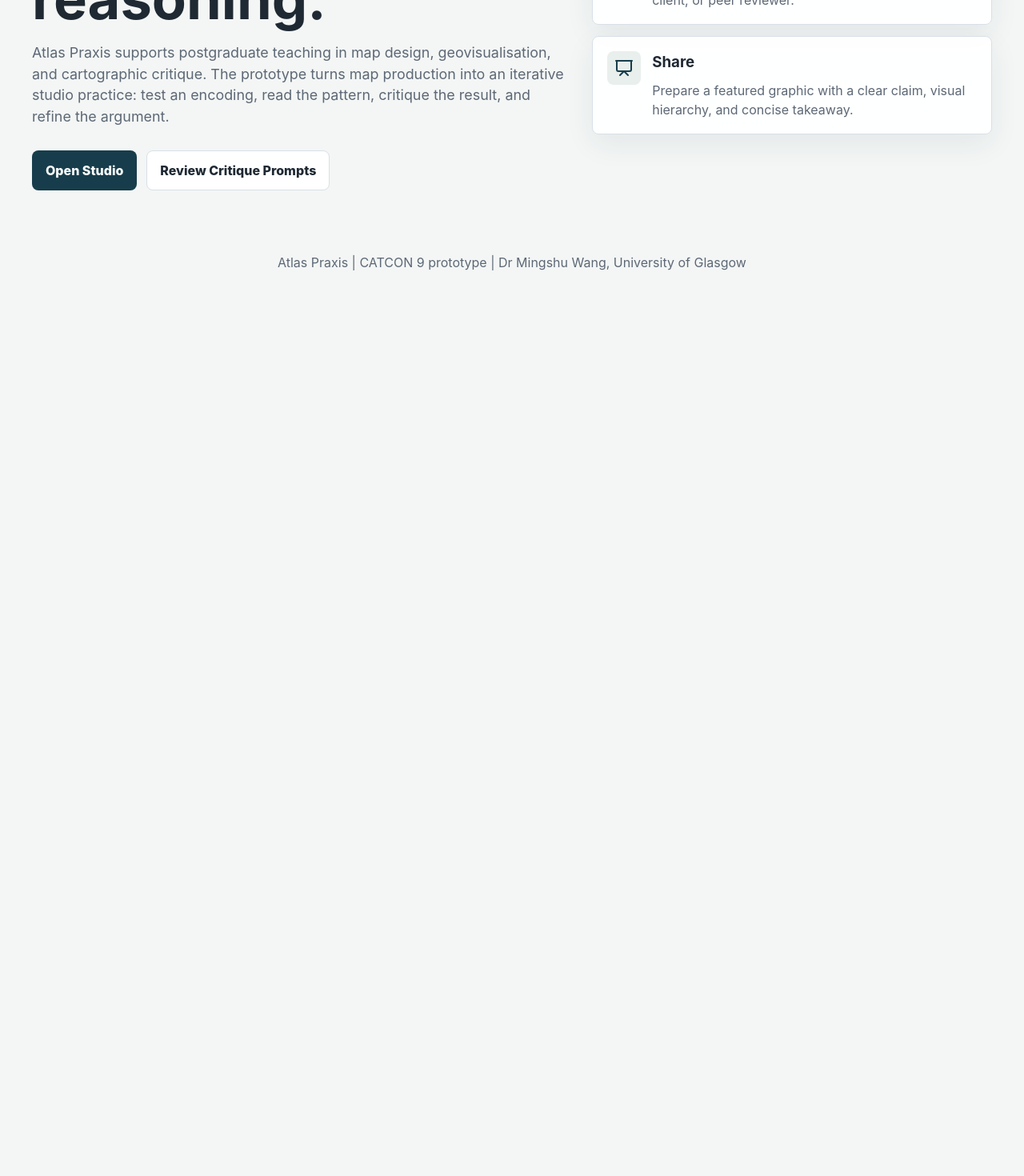
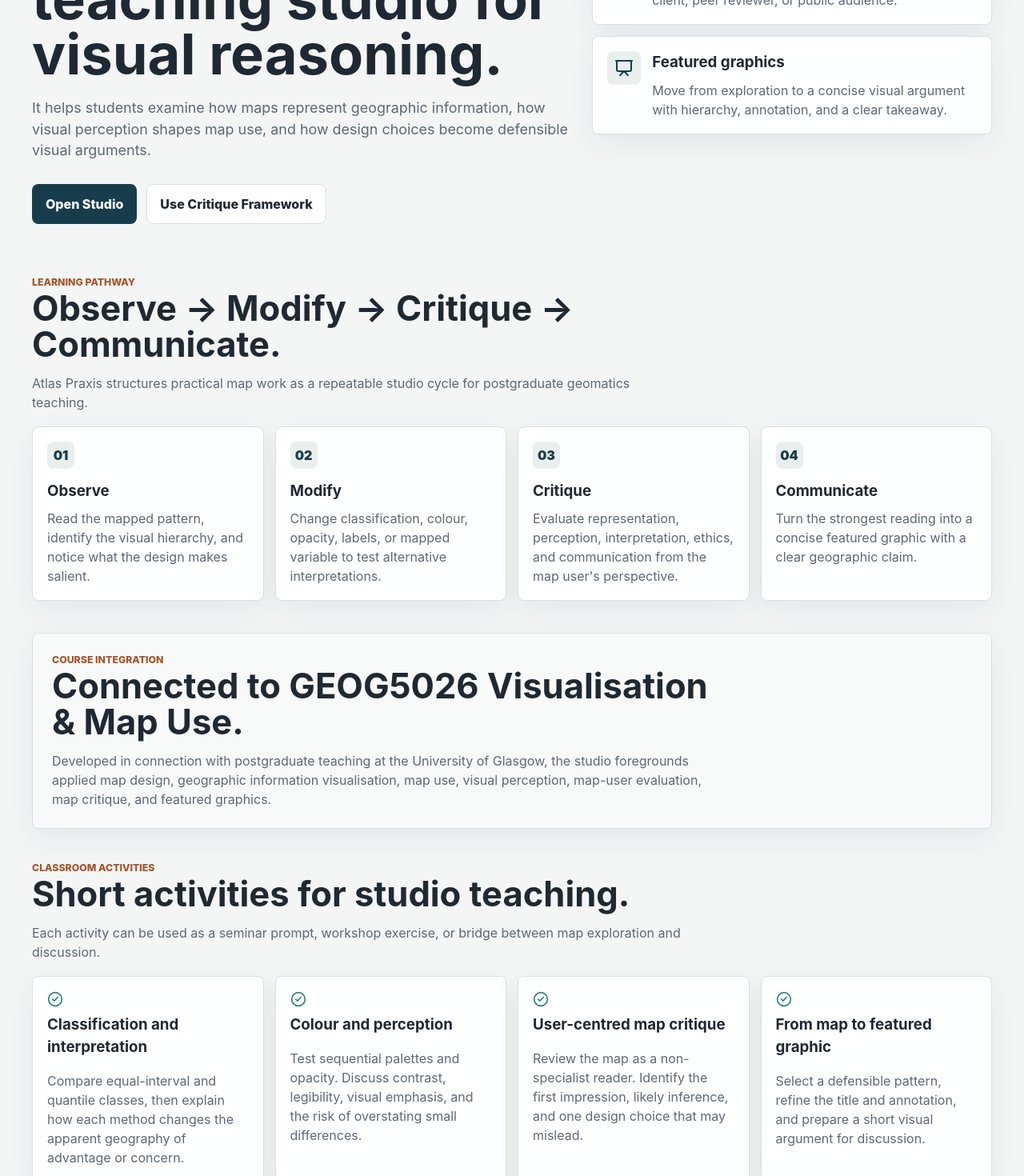
Before and after one commit to mingshuwang/atlas-praxis, a React (Vite) app: page / in a window 1280 px wide. Shown: the part 340-1810 px from the top of the page at 80% size. Before the commit the page ends 800 px from the top, so only its background shows below. Built offline with nearby package versions, Linux system fonts and the light colour scheme.

Commit message:
Add course-embedded teaching content

```diff
--- a/src/main.jsx
+++ b/src/main.jsx
@@ -2,13 +2,15 @@
 import { createRoot } from "react-dom/client";
 import {
   BookOpen,
+  CheckCircle2,
   Eye,
   Layers,
   Map,
   MessageSquareText,
+  Palette,
   Presentation,
+  Route,
   SlidersHorizontal,
-  Sparkles,
 } from "lucide-react";
 import geojsonText from "./data/glasgow-learning-districts.geojson?raw";
 import "./style.css";
@@ -59,6 +61,48 @@
   ["critique", "Critique"],
   ["featured", "Featured Graphics"],
   ["about", "About"],
+];
+
+const learningPathway = [
+  ["Observe", "Read the mapped pattern, identify the visual hierarchy, and notice what the design makes salient."],
+  ["Modify", "Change classification, colour, opacity, labels, or mapped variable to test alternative interpretations."],
+  ["Critique", "Evaluate representation, perception, interpretation, ethics, and communication from the map user's perspective."],
+  ["Communicate", "Turn the strongest reading into a concise featured graphic with a clear geographic claim."],
+];
+
+const classroomActivities = [
+  {
+    title: "Classification and interpretation",
+    text: "Compare equal-interval and quantile classes, then explain how each method changes the apparent geography of advantage or concern.",
+  },
+  {
+    title: "Colour and perception",
+    text: "Test sequential palettes and opacity. Discuss contrast, legibility, visual emphasis, and the risk of overstating small differences.",
+  },
+  {
+    title: "User-centred map critique",
+    text: "Review the map as a non-specialist reader. Identify the first impression, likely inference, and one design choice that may mislead.",
+  },
+  {
+    title: "From map to featured graphic",
+    text: "Select a defensible pattern, refine the title and annotation, and prepare a short visual argument for discussion.",
+  },
+];
+
+const critiqueFramework = [
+  ["Representation", "What data, geography, scale, and classification choices define the map's version of reality?"],
+  ["Perception", "How do colour, contrast, symbols, labels, and layout guide attention?"],
+  ["Interpretation", "What claim will a reader likely make from the map, and what alternatives remain plausible?"],
+  ["Ethics", "Where might uncertainty, omission, aggregation, or audience assumptions affect responsible use?"],
+  ["Communication", "Does the graphic make one clear geographic argument for its intended audience?"],
+];
+
+const featuredChecklist = [
+  "The title states a geographic claim rather than only naming a variable.",
+  "The classification and colour choices support the intended interpretation.",
+  "The map hierarchy leads from pattern to explanation.",
+  "Annotations clarify exceptions, uncertainty, or important local context.",
+  "The final takeaway is concise enough for a short presentation.",
 ];
 
 function valuesFor(metric) {
@@ -172,28 +216,71 @@
 
 function Home({ setActive }) {
   return (
-    <main className="page home-layout">
-      <section className="intro-panel">
-        <p className="eyebrow">CATCON 9 initial prototype | GEOG5026 Visualisation & Map Use</p>
-        <h1>An open geomatics studio for visual reasoning.</h1>
+    <main className="page">
+      <section className="home-layout">
+        <div className="intro-panel">
+          <p className="eyebrow">Open geomatics teaching studio</p>
+          <h1>Atlas Praxis is an open geomatics teaching studio for visual reasoning.</h1>
           <p className="large">
-          Atlas Praxis supports postgraduate teaching in map design, geovisualisation, and cartographic critique.
-          The prototype turns map production into an iterative studio practice: test an encoding, read the pattern,
-          critique the result, and refine the argument.
+            It helps students examine how maps represent geographic information, how visual perception shapes map use,
+            and how design choices become defensible visual arguments.
           </p>
           <div className="button-row">
             <button className="primary" onClick={() => setActive("studio")}>
               Open Studio
             </button>
             <button className="secondary" onClick={() => setActive("critique")}>
-            Review Critique Prompts
+              Use Critique Framework
             </button>
           </div>
+        </div>
+        <section className="teaching-flow" aria-label="Core teaching uses">
+          <Feature icon={<Eye />} title="Visual reasoning" text="Compare how classification, colour, opacity, and labels shape visible spatial patterns." />
+          <Feature icon={<MessageSquareText />} title="Map-user evaluation" text="Assess the map from the perspective of a reader, client, peer reviewer, or public audience." />
+          <Feature icon={<Presentation />} title="Featured graphics" text="Move from exploration to a concise visual argument with hierarchy, annotation, and a clear takeaway." />
         </section>
-      <section className="teaching-flow" aria-label="Teaching flow">
-        <Feature icon={<Eye />} title="See" text="Compare how classification, colour, opacity, and labels shape visible spatial patterns." />
-        <Feature icon={<MessageSquareText />} title="Critique" text="Evaluate the map from the perspective of a reader, client, or peer reviewer." />
-        <Feature icon={<Presentation />} title="Share" text="Prepare a featured graphic with a clear claim, visual hierarchy, and concise takeaway." />
+      </section>
+
+      <section className="section-block">
+        <SectionHeader
+          eyebrow="Learning pathway"
+          title="Observe -> Modify -> Critique -> Communicate."
+          text="Atlas Praxis structures practical map work as a repeatable studio cycle for postgraduate geomatics teaching."
+        />
+        <div className="pathway-grid">
+          {learningPathway.map(([title, text], index) => (
+            <article className="pathway-card" key={title}>
+              <span>{String(index + 1).padStart(2, "0")}</span>
+              <h3>{title}</h3>
+              <p>{text}</p>
+            </article>
+          ))}
+        </div>
+      </section>
+
+      <section className="section-block course-band">
+        <SectionHeader
+          eyebrow="Course integration"
+          title="Connected to GEOG5026 Visualisation & Map Use."
+          text="Developed in connection with postgraduate teaching at the University of Glasgow, the studio foregrounds applied map design, geographic information visualisation, map use, visual perception, map-user evaluation, map critique, and featured graphics."
+        />
+      </section>
+
+      <section className="section-block">
+        <SectionHeader
+          eyebrow="Classroom activities"
+          title="Short activities for studio teaching."
+          text="Each activity can be used as a seminar prompt, workshop exercise, or bridge between map exploration and discussion."
+        />
+        <div className="activity-grid">
+          {classroomActivities.map((activity) => (
+            <article className="activity-card" key={activity.title}>
+              <CheckCircle2 size={20} aria-hidden="true" />
+              <h3>{activity.title}</h3>
+              <p>{activity.text}</p>
+            </article>
+          ))}
+        </div>
       </section>
     </main>
   );
@@ -210,6 +297,16 @@
         <p>{text}</p>
       </div>
     </article>
+  );
+}
+
+function SectionHeader({ eyebrow, title, text }) {
+  return (
+    <div className="section-header">
+      <p className="eyebrow">{eyebrow}</p>
+      <h2>{title}</h2>
+      <p>{text}</p>
+    </div>
   );
 }
 
@@ -420,26 +517,23 @@
 }
 
 function Critique() {
-  const prompts = [
-    ["Purpose", "What claim is the map designed to support, and is that claim visible without explanation?"],
-    ["Perception", "Which colours, symbols, labels, or contrasts guide attention first?"],
-    ["Data portrayal", "Is the classification method appropriate for the data and the teaching question?"],
-    ["Map user", "What would a non-specialist reader infer, and where might they be misled?"],
-    ["Revision", "What single design change would most improve interpretation?"],
-  ];
-
   return (
     <main className="page two-column">
       <section className="intro-panel compact">
-        <p className="eyebrow">Structured map critique</p>
+        <p className="eyebrow">Critique framework</p>
         <h2>From looking at maps to reasoning with maps.</h2>
         <p>
-          These prompts support seminar discussion, peer review, and revision of postgraduate mapping work. They
-          focus attention on evidence, interpretation, audience, and design responsibility.
+          The framework helps students evaluate a map as a designed argument. It can be used during peer review,
+          seminar discussion, or revision of a geographic visual.
         </p>
+        <div className="button-row">
+          <button className="secondary" onClick={() => window.print()}>
+            Print Framework
+          </button>
+        </div>
       </section>
       <section className="prompt-list">
-        {prompts.map(([title, text], idx) => (
+        {critiqueFramework.map(([title, text], idx) => (
           <article className="prompt-card" key={title}>
             <span>{String(idx + 1).padStart(2, "0")}</span>
             <h3>{title}</h3>
@@ -456,29 +550,28 @@
     <main className="page featured-layout">
       <section className="feature-poster">
         <p className="eyebrow">Featured graphics</p>
-        <h2>One visual argument, clearly framed.</h2>
+        <h2>From map exploration to a presentation-ready geographic visual.</h2>
         <div className="poster-box">
           <div className="poster-map" aria-hidden="true">
             <Map size={72} />
           </div>
           <div>
-            <h3>Where does accessibility concentrate?</h3>
+            <h3>Make one defensible claim visible.</h3>
             <p>
-              A strong featured graphic combines a purposeful map, a precise title, selected annotation, and a
-              concise interpretation for a defined audience.
+              Start with the Studio, test alternative encodings, choose the clearest interpretation, and refine the
+              output into a graphic that can support short oral discussion.
             </p>
           </div>
+        </div>
+        <div className="featured-steps" aria-label="Featured graphics workflow">
+          {["Explore the pattern", "Choose the claim", "Refine hierarchy", "Add context", "Present the takeaway"].map((step) => (
+            <span key={step}>{step}</span>
+          ))}
         </div>
       </section>
       <aside className="checklist">
         <h3>Publication checklist</h3>
-        {[
-          "The title states the geographic argument.",
-          "The classification method is defensible.",
-          "The hierarchy leads from pattern to interpretation.",
-          "Annotations explain important exceptions.",
-          "The takeaway is ready for oral presentation.",
-        ].map((item) => (
+        {featuredChecklist.map((item) => (
           <label key={item}>
             <input type="checkbox" /> {item}
           </label>
@@ -498,14 +591,20 @@
         <p className="eyebrow">Open-source teaching software</p>
         <h2>Built for postgraduate geomatics education.</h2>
         <p>
-          Atlas Praxis is aligned with GEOG5026 Visualisation & Map Use at the University of Glasgow. The prototype
-          supports applied map design, geovisualisation, map use, critique, and featured-graphics communication.
+          Atlas Praxis is developed in connection with GEOG5026 Visualisation & Map Use at the University of Glasgow.
+          It supports applied map design, geographic information visualisation, map use, visual perception, critique,
+          and featured-graphics communication.
+        </p>
+        <p className="about-note">
+          Project note: early development has also been shaped by CATCON 9 evaluation and open cartographic education
+          goals.
         </p>
       </section>
       <section className="roadmap">
-        <Feature icon={<BookOpen />} title="Pedagogical alignment" text="Supports visual perception, data portrayal, map user evaluation, and seminar discussion." />
+        <Feature icon={<BookOpen />} title="Teaching alignment" text="Supports visual perception, representation, interpretation, user evaluation, critique, and oral discussion." />
         <Feature icon={<Layers />} title="Portable implementation" text="Runs as a static React/Vite application with bundled demonstration data and no map token." />
-        <Feature icon={<Sparkles />} title="Roadmap" text="Next modules: side-by-side comparison, critique export, web mapping labs, and geodatabase design exercises." />
+        <Feature icon={<Route />} title="Learning pathway" text="Guides learners from observing a pattern to modifying a design, critiquing the result, and communicating a claim." />
+        <Feature icon={<Palette />} title="Roadmap" text="Next modules: comparison mode, printable instructor materials, web mapping labs, and geodatabase design exercises." />
       </section>
     </main>
   );
@@ -522,7 +621,7 @@
       {active === "critique" && <Critique />}
       {active === "featured" && <FeaturedGraphics />}
       {active === "about" && <About />}
-      <footer>Atlas Praxis | CATCON 9 prototype | Dr Mingshu Wang, University of Glasgow</footer>
+      <footer>Atlas Praxis | Open geomatics teaching studio | University of Glasgow</footer>
     </div>
   );
 }
--- a/src/style.css
+++ b/src/style.css
@@ -161,6 +161,19 @@
   padding-top: 6px;
 }
 
+.section-block {
+  margin-top: 40px;
+}
+
+.section-header {
+  max-width: 820px;
+  margin-bottom: 18px;
+}
+
+.section-header p {
+  margin-bottom: 0;
+}
+
 .feature-card,
 .map-panel,
 .control-panel,
@@ -168,7 +181,10 @@
 .feature-poster,
 .checklist,
 .legend-panel,
-.reading-panel {
+.reading-panel,
+.pathway-card,
+.activity-card,
+.course-band {
   background: rgba(255, 255, 255, 0.96);
   border: 1px solid var(--line);
   border-radius: var(--radius);
@@ -267,6 +283,55 @@
 .prompt-list {
   display: grid;
   gap: 14px;
+}
+
+.pathway-grid,
+.activity-grid {
+  display: grid;
+  grid-template-columns: repeat(4, minmax(0, 1fr));
+  gap: 14px;
+}
+
+.pathway-card,
+.activity-card {
+  padding: 18px;
+}
+
+.pathway-card span {
+  display: inline-flex;
+  align-items: center;
+  justify-content: center;
+  width: 34px;
+  height: 34px;
+  margin-bottom: 14px;
+  border-radius: var(--radius);
+  background: var(--soft);
+  color: var(--accent-dark);
+  font-weight: 900;
+}
+
+.pathway-card p,
+.activity-card p {
+  margin-bottom: 0;
+}
+
+.activity-card {
+  display: grid;
+  align-content: start;
+  gap: 8px;
+}
+
+.activity-card svg {
+  color: var(--accent);
+}
+
+.course-band {
+  padding: 24px;
+  background: #f8faf9;
+}
+
+.course-band .section-header {
+  margin-bottom: 0;
 }
 
 .feature-card {
@@ -563,11 +628,35 @@
   gap: 14px;
 }
 
+.featured-steps {
+  display: flex;
+  flex-wrap: wrap;
+  gap: 8px;
+  margin-top: 22px;
+}
+
+.featured-steps span {
+  border: 1px solid var(--line);
+  border-radius: var(--radius);
+  padding: 8px 10px;
+  background: #f8faf9;
+  color: #354453;
+  font-weight: 800;
+  font-size: 0.92rem;
+}
+
 .checklist label {
   display: flex;
   gap: 10px;
   align-items: flex-start;
   color: #354453;
+}
+
+.about-note {
+  margin-top: 18px;
+  padding: 14px;
+  border-left: 4px solid var(--accent);
+  background: #f8faf9;
 }
 
 footer {
@@ -593,7 +682,9 @@
   .featured-layout,
   .about-grid,
   .studio-bottom-grid,
-  .poster-box {
+  .poster-box,
+  .pathway-grid,
+  .activity-grid {
     grid-template-columns: 1fr;
   }
 
```
Also changed, not shown: 2 other files (tests, documents, lock files or other folders). Lines whose indentation alone changed are shown as unchanged.
